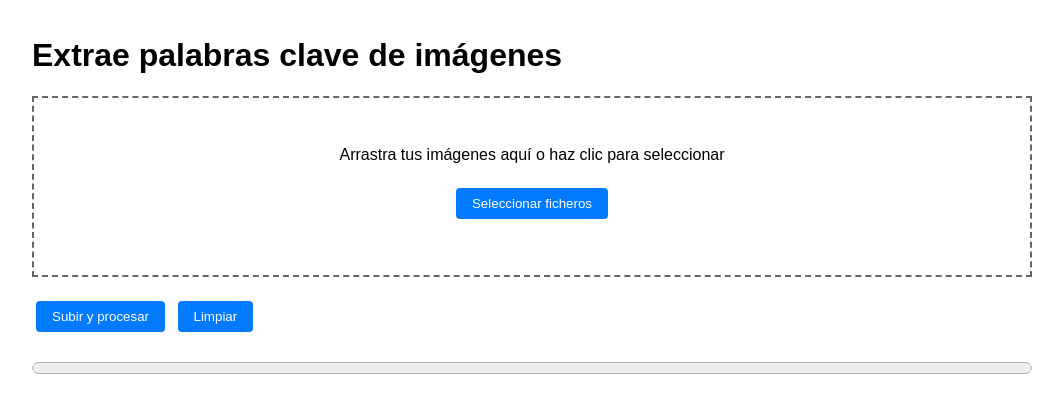
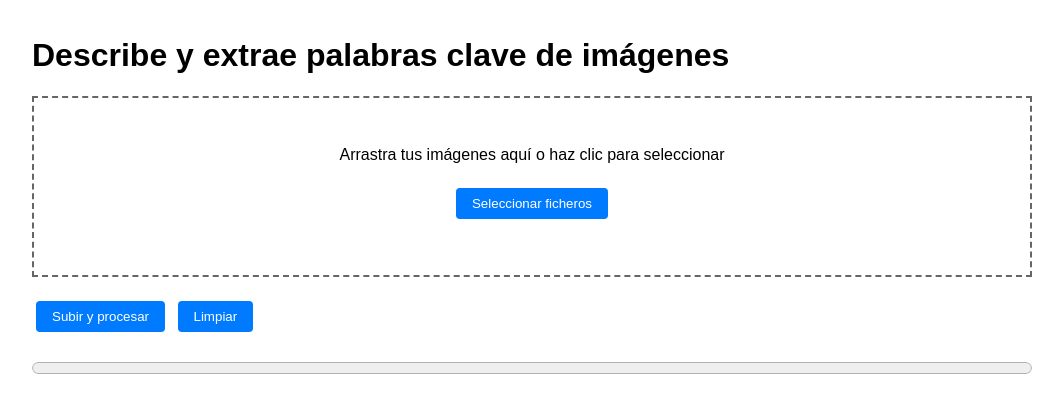
Before and after one commit to Pedropadillar/imagen_metadatos, a plain HTML site: page templates/index.html in a window 1280 px wide. Shown: the whole page, without its empty margins (108-1171 px from the left). Drawn offline with Linux system fonts and the light colour scheme.

Commit message:
1-7-25 20:00

```diff
--- a/templates/index.html
+++ b/templates/index.html
@@ -33,7 +33,7 @@
   </style>
 </head>
 <body>
-  <h1>Extrae palabras clave de imágenes</h1>
+  <h1>Describe y extrae palabras clave de imágenes</h1>
   <div id="drop-area">
     <p>Arrastra tus imágenes aquí o haz clic para seleccionar</p>
     <input type="file" id="fileElem" accept="image/*" multiple>
```
